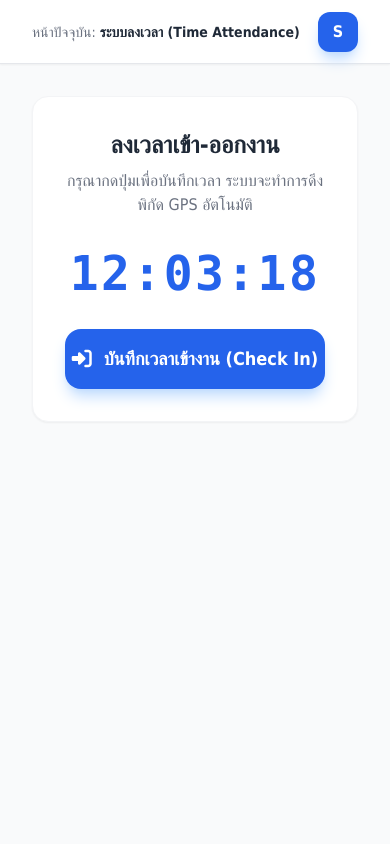
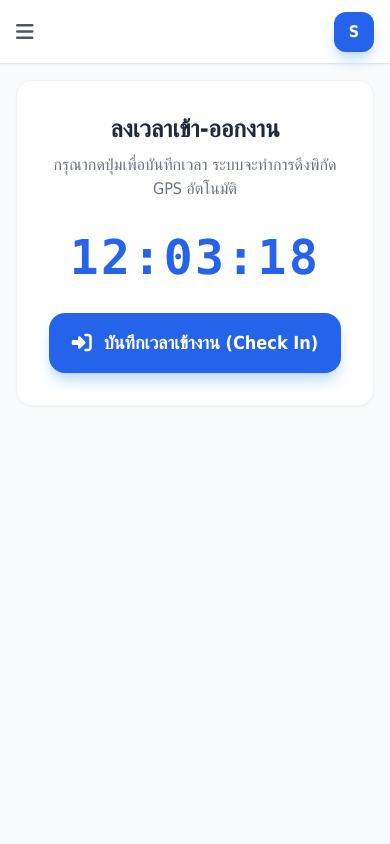
Before and after one commit to monkawee/hrm-pro, a FastAPI app: page /attendance/check in a window 390 px wide. Run offline with FastAPI, Linux system fonts and the light colour scheme; the visitor is signed in with stand-in values (Sample User, id 1); tables that the repository leaves empty hold one stand-in row (values such as "Sample post").

Commit message:
edit: mobile responsive

```diff
--- a/app/templates/layouts/base.html
+++ b/app/templates/layouts/base.html
@@ -14,9 +14,12 @@
 </head>
 <body class="bg-gray-50 text-gray-800">
     {% set current_user = get_user(request) %}
+    <!-- Mobile Sidebar Overlay -->
+    <div id="mobileOverlay" class="fixed inset-0 bg-slate-900/80 backdrop-blur-sm z-40 hidden md:hidden transition-opacity duration-300" onclick="toggleMobileMenu()"></div>
+
     <div class="flex min-h-screen">
-        <aside class="w-64 bg-slate-900 text-white flex-shrink-0 hidden md:flex flex-col p-4">
-            <div class="mb-8 px-4 py-2">
+        <aside id="sidebar" class="w-64 bg-slate-900 text-white flex-shrink-0 flex flex-col p-4 fixed inset-y-0 left-0 z-50 transform -translate-x-full md:relative md:translate-x-0 transition-transform duration-300 ease-in-out">
+            <div class="mb-8 px-4 py-2 flex items-center justify-between">
                 <a href="/dashboard" class="flex items-center gap-3 group transition-all duration-300">
                     {% if app_config.PROJECT_LOGO %}
                         <img src="{{ app_config.PROJECT_LOGO }}" alt="Logo" class="h-8 w-auto object-contain group-hover:scale-105 transition">
@@ -31,6 +34,9 @@
                         </div>
                     {% endif %}
                 </a>
+                <button class="md:hidden text-slate-400 hover:text-white" onclick="toggleMobileMenu()">
+                    <i class="fas fa-times text-xl"></i>
+                </button>
             </div>
 
             <nav class="space-y-1 flex-1">
@@ -87,10 +93,15 @@
             </div>
         </aside>
 
-        <div class="flex-1 flex flex-col">
-            <header class="h-16 bg-white border-b border-gray-200 flex items-center justify-between px-8 shadow-sm">
-                <div class="text-sm text-gray-500">
-                    หน้าปัจจุบัน: <span class="font-semibold text-gray-800">{% block page_title %}{% endblock %}</span>
+        <div class="flex-1 flex flex-col w-full min-w-0">
+            <header class="h-16 bg-white border-b border-gray-200 flex items-center justify-between px-4 md:px-8 shadow-sm">
+                <div class="flex items-center gap-3">
+                    <button class="md:hidden text-gray-600 hover:text-gray-900 focus:outline-none" onclick="toggleMobileMenu()">
+                        <i class="fas fa-bars text-xl"></i>
+                    </button>
+                    <div class="text-sm text-gray-500 hidden sm:block">
+                        หน้าปัจจุบัน: <span class="font-semibold text-gray-800">{% block page_title %}{% endblock %}</span>
+                    </div>
                 </div>
 
                 <div class="flex items-center gap-4">
@@ -117,7 +128,7 @@
                 </div>
             </header>
 
-            <main class="p-8">
+            <main class="p-4 md:p-8 flex-1 overflow-x-hidden">
                 {% block content %}{% endblock %}
             </main>
         </div>
@@ -162,6 +173,19 @@
             }
         }
 
+        function toggleMobileMenu() {
+            const sidebar = document.getElementById('sidebar');
+            const overlay = document.getElementById('mobileOverlay');
+
+            if (sidebar.classList.contains('-translate-x-full')) {
+                sidebar.classList.remove('-translate-x-full');
+                overlay.classList.remove('hidden');
+            } else {
+                sidebar.classList.add('-translate-x-full');
+                overlay.classList.add('hidden');
+            }
+        }
+
         document.addEventListener("DOMContentLoaded", function() {
             const currentPath = window.location.pathname;
             const submenus = document.querySelectorAll('[id^="sub-"]');
```
